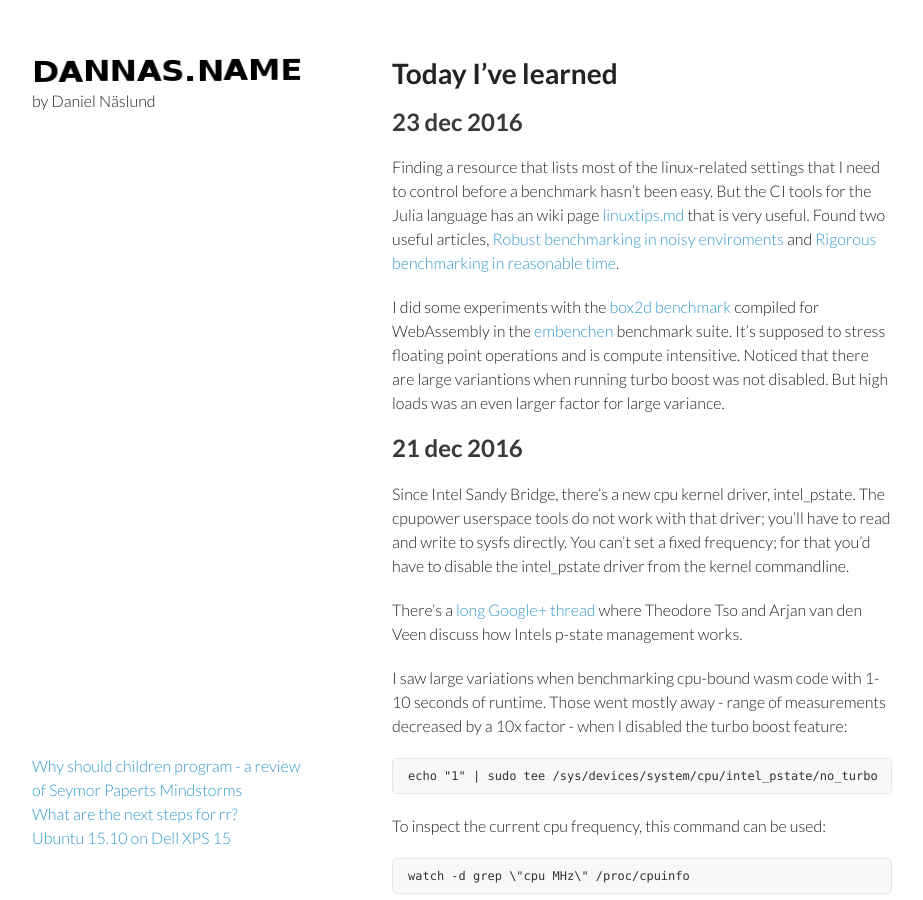
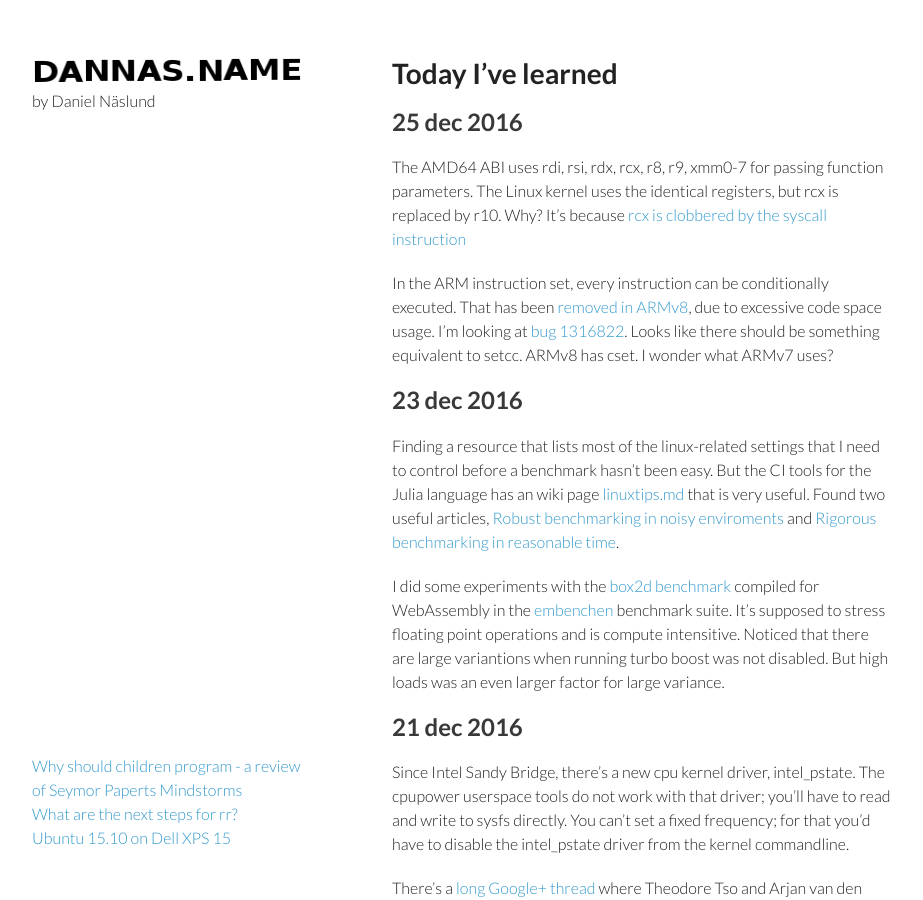
Before and after one commit to dannas/dannas.github.com, a Jekyll site: the page built from TIL.markdown, in a window 1280 px wide and 900 px high. Shown: the whole window, without its empty margins (178-1101 px from the left). Built offline with Jekyll 4.4.1, drawn with Linux system fonts in a browser that asks for light colours; our own code applies the rules of GitHub Pages for plain Markdown files.

Commit message:
Another TIL

```diff
--- a/TIL.markdown
+++ b/TIL.markdown
@@ -1,4 +1,17 @@
 # Today I've learned
+
+## 25 dec 2016
+The AMD64 ABI uses rdi, rsi, rdx, rcx, r8, r9, xmm0-7 for passing function
+parameters. The Linux kernel uses the identical registers, but rcx is replaced
+by r10. Why? It's because [rcx is clobbered by the syscall
+instruction](http://stackoverflow.com/questions/38577609/difference-in-abi-between-x86-64-linux-functions-and-syscalls)
+
+In the ARM instruction set, every instruction can be conditionally executed.
+That has been [removed in ARMv8](http://stackoverflow.com/questions/22168992/why-are-conditionally-executed-instructions-not-present-in-later-arm-instruction),
+due to excessive code space usage. I'm looking at
+[bug 1316822](https://bugzilla.mozilla.org/show_bug.cgi?id=1316822). Looks like
+there should be something equivalent to setcc. ARMv8 has cset. I wonder what
+ARMv7 uses?
 
 ## 23 dec 2016
 Finding a resource that lists most of the linux-related settings that I need to
```
